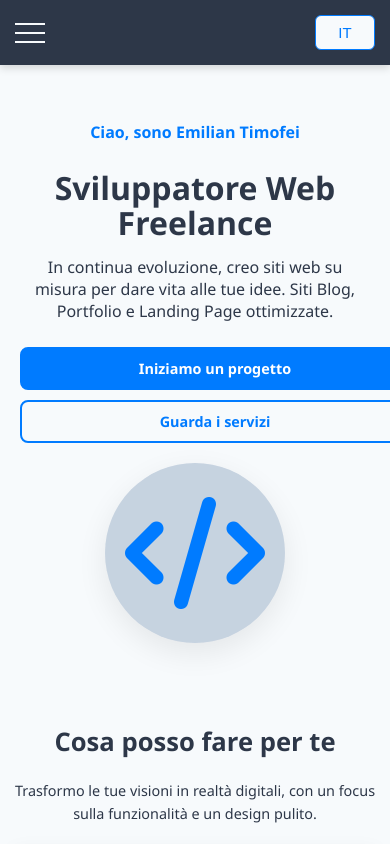
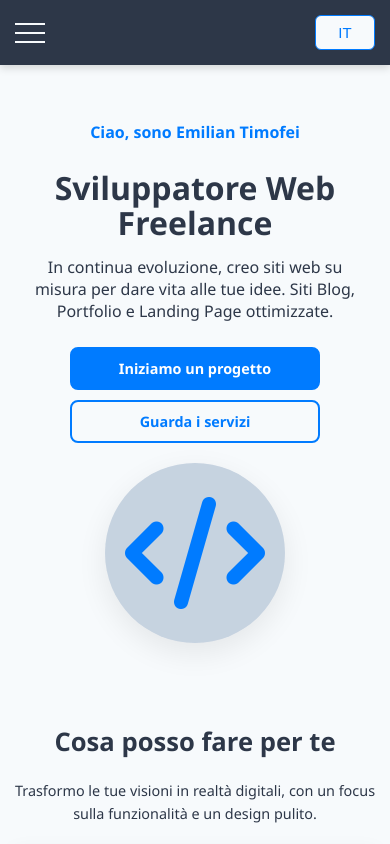
Before and after one commit to anonymouspython96/side-project, a Vue app: page / in a window 390 px wide. Shown: the top 844 px of the page. Built offline with nearby package versions, Linux system fonts and the light colour scheme.

Commit message:
Fixed an issue with the overflow of the buttons in the home hero section

```diff
--- a/src/views/HomeView.vue
+++ b/src/views/HomeView.vue
@@ -333,19 +333,20 @@ section {
 .hero-cta {
   display: flex;
   gap: 20px;
-    justify-content: center;
-    flex-wrap: wrap;
+  // justify-content: center; // Rimosso o modificato per il default, gestito dal media query
+  flex-wrap: wrap; // Permette ai bottoni di andare a capo
 
   @media (min-width: 768px) {
-        justify-content: flex-start;
+    justify-content: flex-start; // Allinea a sinistra su desktop/tablet
   }
 
   @media (max-width: 480px) {
-        flex-direction: column;
+    flex-direction: column; // Imposta la direzione in colonna su schermi piccoli
+    align-items: center; // Centra orizzontalmente gli elementi in colonna
     gap: 10px;
 
     .btn {
-            width: 100%;
+      width: 60%; // Mantieni la larghezza per i bottoni in colonna
     }
   }
 
```
Lines whose indentation alone changed are shown as unchanged.
